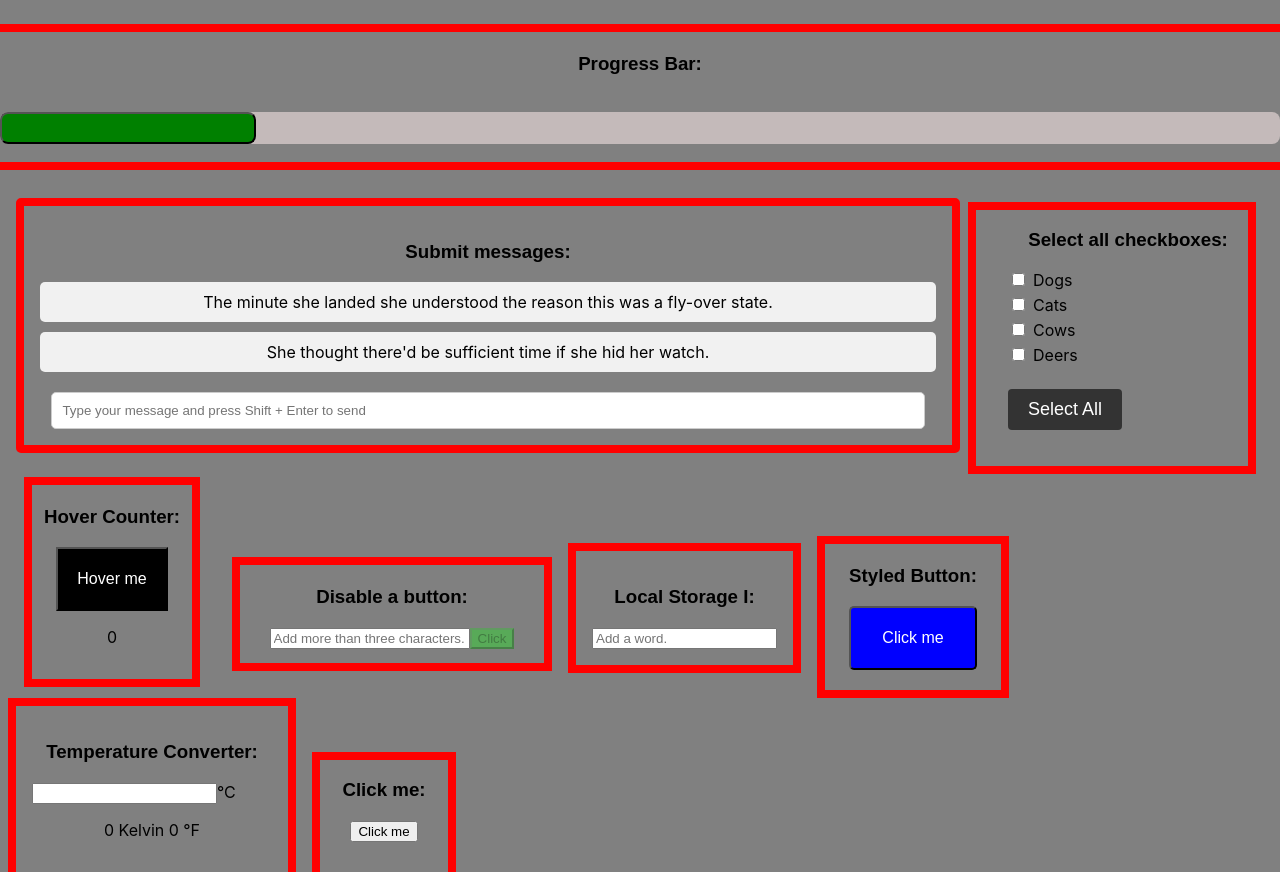
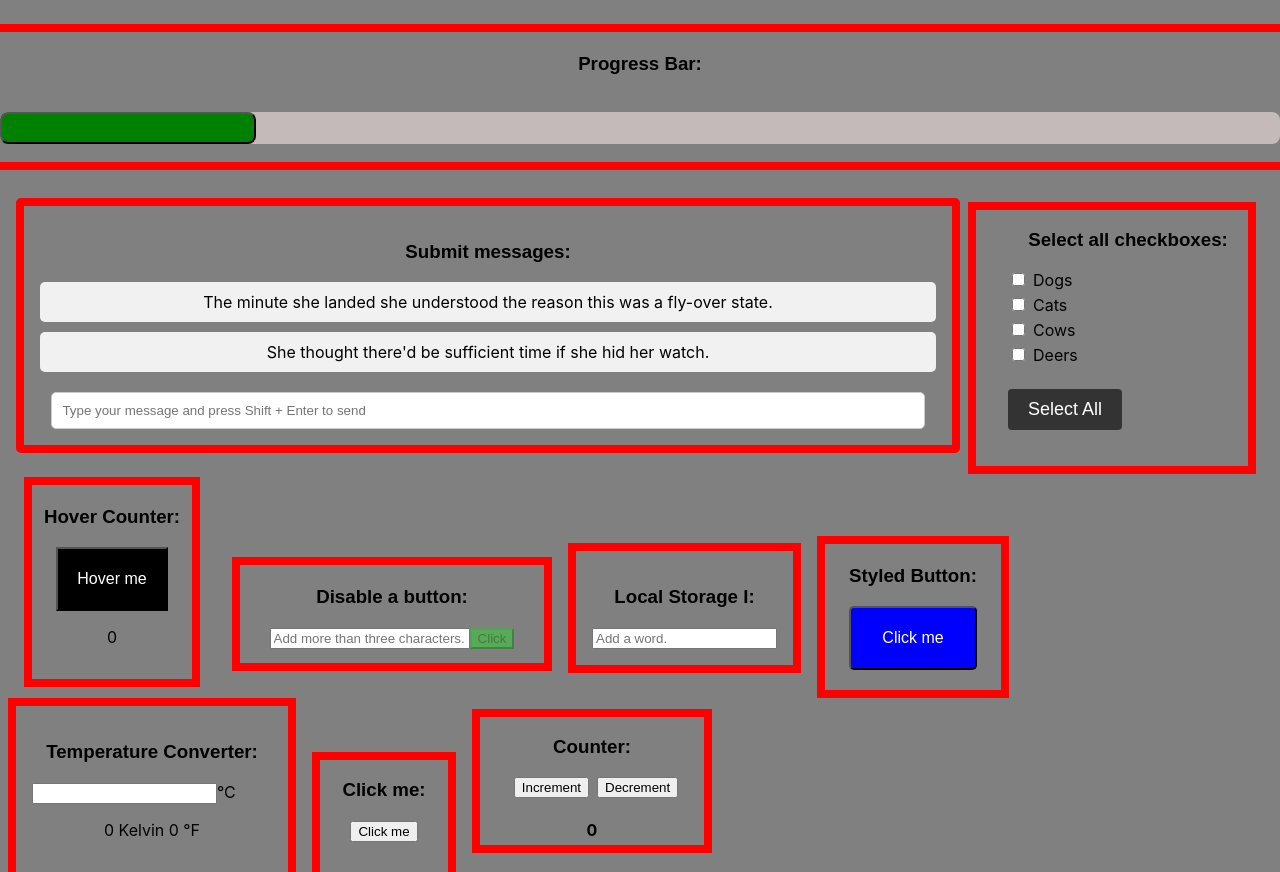
Before and after one commit to JacksonSmith43/Random_Small_React_Exercises, a React (Create React App) app: page / in a window 1280 px wide. Built offline with nearby package versions, Linux system fonts and the light colour scheme; the HTML template or start-up script is replaced by a standard one.

Commit message:
Functioning increment and decrement counter.

```diff
--- a/src/App.js
+++ b/src/App.js
@@ -8,6 +8,7 @@ import HoverCounter from './components/HoverCounter';
 import DisableButton from './components/DisableButton';
 import TemperatureConverter from './components/TemperatureConverter';
 import ClickMe from './components/ClickMe';
+import Counter from './components/Counter';
 
 function App() {
 
@@ -22,6 +23,7 @@ function App() {
       <HoverButton />
       <TemperatureConverter />
       <ClickMe />
+      <Counter/>
 
     </>
   );
--- a/src/components/ClickMe.js
+++ b/src/components/ClickMe.js
@@ -9,8 +9,8 @@ const ClickMe = () => {
 
     return (
         <ButtonContainer>
-            <h3>Click me:</h3>
-            <Button onClick={handleButtonClick}>Click me</Button>
+            <h3 tabIndex={0}>Click me:</h3>
+            <Button onClick={handleButtonClick} aria-label="Click me button.">Click me</Button>
         </ButtonContainer>
     )
 
--- /dev/null
+++ b/src/components/Counter.js
@@ -0,0 +1,46 @@
+import { useState } from "react";
+import styled from "styled-components";
+
+
+const Counter = () => {
+    let [counter, setCounter] = useState(0);
+
+    function handleIncrement() {
+        counter++;
+        setCounter(counter);
+        console.log("counter: ", counter);
+    }
+
+    function handleDecrement() {
+        counter--;
+        setCounter(counter);
+        console.log("counter: ", counter);
+    }
+
+    return (
+        <ButtonsContainer>
+            <h3 tabIndex={0}>Counter:</h3>
+            <Button onClick={handleIncrement} aria-label="Increment button.">Increment</Button>
+            <Button onClick={handleDecrement} aria-label="Decrement button.">Decrement</Button>
+
+            <CounterOutput tabIndex={0} aria-label={`Number of counter times: ${counter}`}>{counter}</CounterOutput>
+        </ButtonsContainer>
+    );
+}
+
+const Button = styled.button`
+    margin-left: 0.5rem;
+`
+const ButtonsContainer = styled.div`
+    display: inline-block;
+    outline: 0.5rem solid red;
+    width: 14rem;
+    height: 8rem;
+    text-align: center;
+    margin-left: 2rem;
+`
+
+const CounterOutput = styled.h4`
+`
+
+export default Counter;
--- a/src/components/TemperatureConverter.js
+++ b/src/components/TemperatureConverter.js
@@ -20,7 +20,7 @@ const TemperatureConverter = () => {
 
     return (
         <TemperatureConverterContainer>
-            <h3>Temperature Converter:</h3>
+            <h3 tabIndex={0}>Temperature Converter:</h3>
 
             <form>
                 <input
@@ -31,11 +31,11 @@ const TemperatureConverter = () => {
                     aria-label="Temperature input field."
                     onChange={temperatureCalculator} // Same as: onChange={(e) => temperatureCalculator(e)}
                 />
-                <label htmlFor="input">°C</label>
+                <label htmlFor="input" tabIndex={0} aria-label="Celsius.">°C</label>
 
             </form>
 
-            <p data-testid='output' className="temperature-output">
+            <p data-testid='output' className="temperature-output" tabIndex={0}>
                 {kelvin} Kelvin {fahrenheit} °F
             </p>
         </TemperatureConverterContainer>
```
